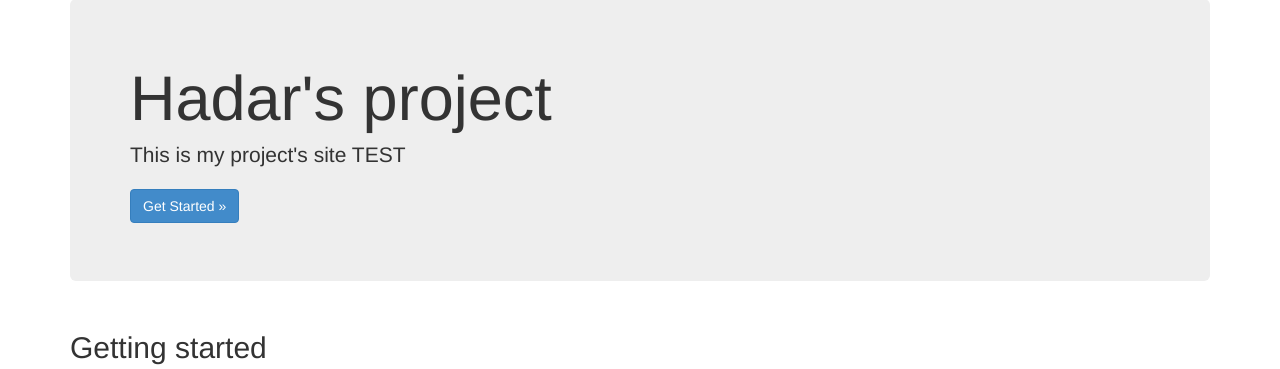
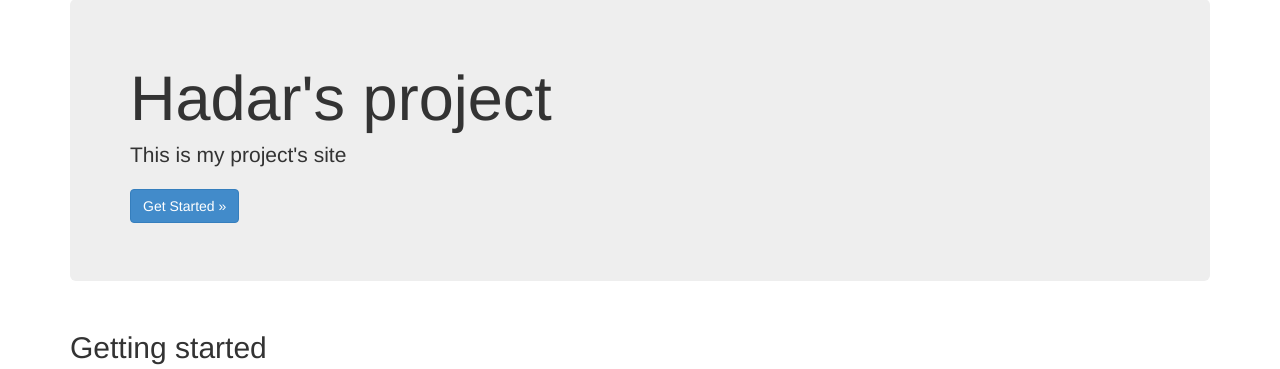
Before and after one commit to WhiteRose7303/4080-Project, a Flask app: page / in a window 1280 px wide. Shown: the part 51-420 px from the top of the page. Run offline with Flask 2, Linux system fonts and the light colour scheme; some libraries are stand-ins or nearby versions.

Commit message:
remove test

```diff
--- a/4080 Project/_4080_Project/templates/index.html
+++ b/4080 Project/_4080_Project/templates/index.html
@@ -4,7 +4,7 @@
 
 <div class="jumbotron">
     <h1>Hadar's project</h1>
-    <p class="lead">This is my project's site TEST</p>
+    <p class="lead">This is my project's site</p>
     <p><a href="{{ url_for('Photoalbum') }}" class="btn btn-primary btn-large">Get Started &raquo;</a></p>
 </div>
 
```
